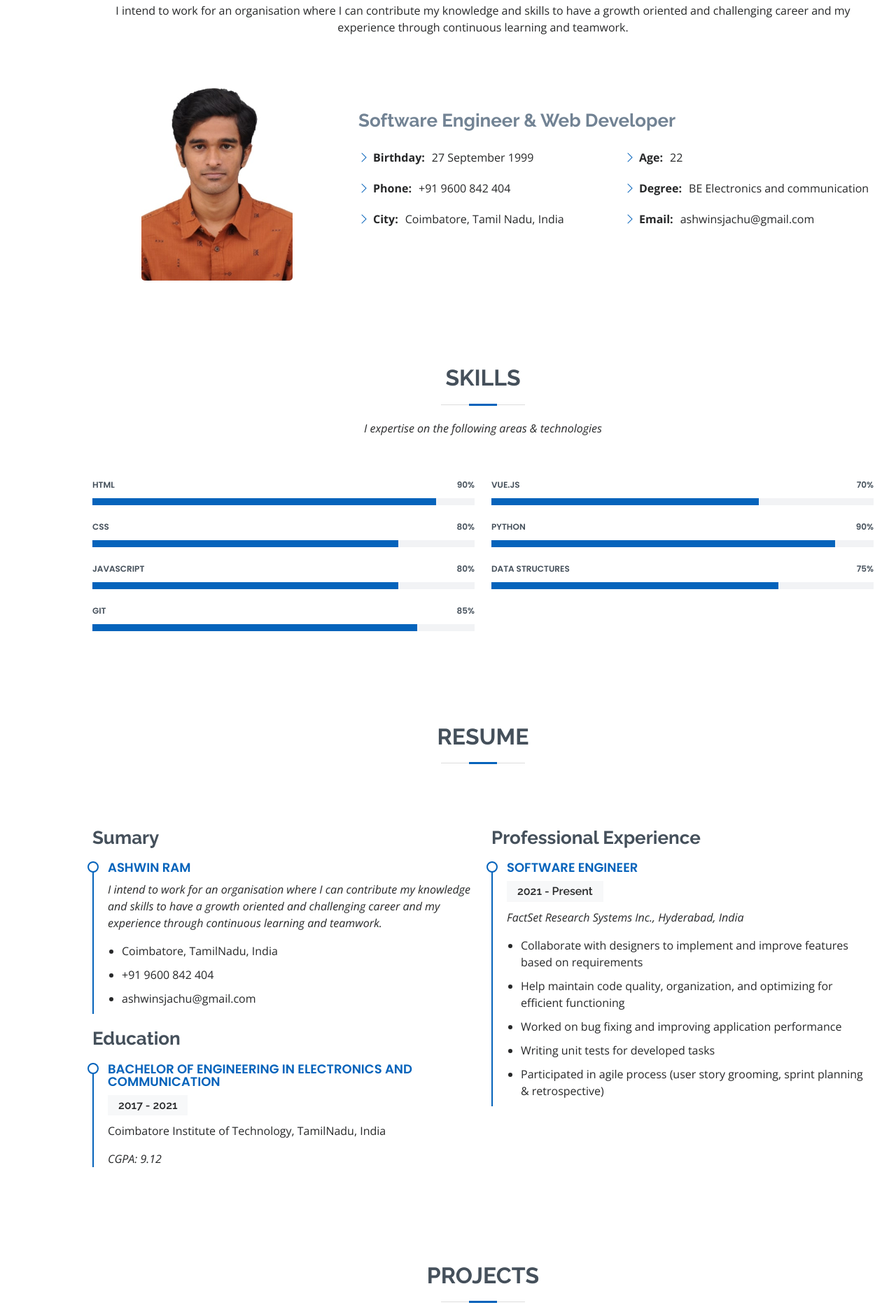
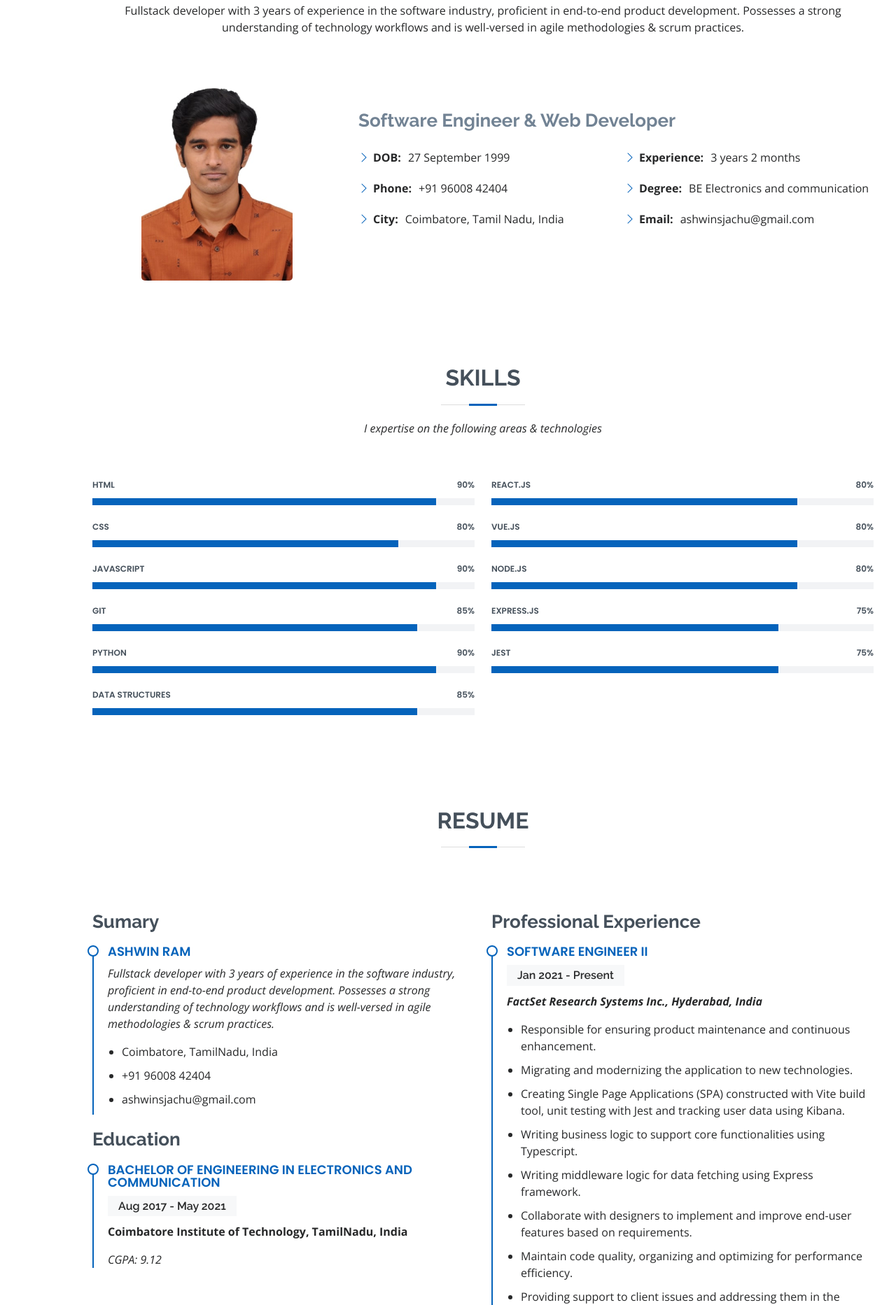
Before and after one commit to aneeshsj/ashwin-ram-portfolio, a plain HTML site: page index.html in a window 1280 px wide. Shown: the part 935-2800 px from the top of the page at 70% size. Drawn offline with nearby package versions, Linux system fonts and the light colour scheme; no server answers.

Commit message:
Update details

```diff
--- a/index.html
+++ b/index.html
@@ -54,10 +54,10 @@
   <section id="hero" class="d-flex flex-column justify-content-center">
     <div class="container" data-aos="zoom-in" data-aos-delay="100">
       <h1>Ashwin Ram</h1>
-      <p>I'm <span class="typed" data-typed-items="Software Engineer, Web Developer"></span></p>
+      <p>Software Engineer at Factset</p>
       <div class="social-links">
-        <a href="https://www.linkedin.com/in/ashwin-ram-33792a14a/" target="_blank" class="linkedin"><i class="bx bxl-linkedin"></i></a>
-        <a href="https://github.com/aneeshsj" target="_blank" class="github"><i class="bx bxl-github"></i></a>
+        <a href="https://www.linkedin.com/in/ashhwinram/" target="_blank" class="linkedin"><i class="bx bxl-linkedin"></i></a>
+        <a href="https://github.com/ashhwinram" target="_blank" class="github"><i class="bx bxl-github"></i></a>
         <a href="https://www.hackerrank.com/1704006_ECE" target="_blank" class="hackerrank"><i class="iconify" data-icon="fa-brands:hackerrank"></i></a>
         <a href="https://mail.google.com/mail/?view=cm&fs=1&to=ashwinsjachu@gmail.com" target="_blank" class="google"><i class="iconify" data-icon="bx:bxl-gmail"></i></a>
       </div>
@@ -75,7 +75,8 @@
 
         <div class="section-title">
           <h2>About</h2>
-          <p>I intend to work for an organisation where I can contribute my knowledge and skills to have a growth oriented and challenging career and my experience through continuous learning and teamwork.</p>
+          <p>Fullstack developer with 3 years of experience in the software industry, proficient in end-to-end product development.
+            Possesses a strong understanding of technology workflows and is well-versed in agile methodologies & scrum practices.</p>
         </div>
 
         <div class="row">
@@ -87,14 +88,14 @@
             <div class="row">
               <div class="col-lg-6">
                 <ul>
-                  <li><i class="bi bi-chevron-right"></i> <strong>Birthday:</strong> <span>27 September 1999</span></li>
-                  <li><i class="bi bi-chevron-right"></i> <strong>Phone:</strong> <span>+91 9600 842 404</span></li>
+                  <li><i class="bi bi-chevron-right"></i> <strong>DOB:</strong> <span>27 September 1999</span></li>
+                  <li><i class="bi bi-chevron-right"></i> <strong>Phone:</strong> <span>+91 96008 42404</span></li>
                   <li><i class="bi bi-chevron-right"></i> <strong>City:</strong> <span>Coimbatore, Tamil Nadu, India</span></li>
                 </ul>
               </div>
               <div class="col-lg-6">
                 <ul>
-                  <li><i class="bi bi-chevron-right"></i> <strong>Age:</strong> <span>22</span></li>
+                  <li><i class="bi bi-chevron-right"></i> <strong>Experience:</strong> <span>3 years 2 months</span></li>
                   <li><i class="bi bi-chevron-right"></i> <strong>Degree:</strong> <span>BE Electronics and communication</span></li>
                   <li><i class="bi bi-chevron-right"></i> <strong>Email:</strong> <span>ashwinsjachu@gmail.com</span></li>
                 </ul>
@@ -182,9 +183,9 @@
             </div>
 
             <div class="progress">
-              <span class="skill">JavaScript <i class="val">80%</i></span>
+              <span class="skill">JavaScript <i class="val">90%</i></span>
               <div class="progress-bar-wrap">
-                <div class="progress-bar" role="progressbar" aria-valuenow="80" aria-valuemin="0" aria-valuemax="100"></div>
+                <div class="progress-bar" role="progressbar" aria-valuenow="90" aria-valuemin="0" aria-valuemax="100"></div>
               </div>
             </div>
 
@@ -192,17 +193,6 @@
               <span class="skill">GIT <i class="val">85%</i></span>
               <div class="progress-bar-wrap">
                 <div class="progress-bar" role="progressbar" aria-valuenow="85" aria-valuemin="0" aria-valuemax="100"></div>
-              </div>
-            </div>
-
-          </div>
-
-          <div class="col-lg-6">
-
-            <div class="progress">
-              <span class="skill">Vue.js <i class="val">70%</i></span>
-              <div class="progress-bar-wrap">
-                <div class="progress-bar" role="progressbar" aria-valuenow="70" aria-valuemin="0" aria-valuemax="100"></div>
               </div>
             </div>
 
@@ -214,7 +204,46 @@
             </div>
 
             <div class="progress">
-              <span class="skill">Data structures <i class="val">75%</i></span>
+              <span class="skill">Data structures <i class="val">85%</i></span>
+              <div class="progress-bar-wrap">
+                <div class="progress-bar" role="progressbar" aria-valuenow="85" aria-valuemin="0" aria-valuemax="100"></div>
+              </div>
+            </div>
+
+          </div>
+
+          <div class="col-lg-6">
+
+            <div class="progress">
+              <span class="skill">React.js <i class="val">80%</i></span>
+              <div class="progress-bar-wrap">
+                <div class="progress-bar" role="progressbar" aria-valuenow="80" aria-valuemin="0" aria-valuemax="100"></div>
+              </div>
+            </div>
+
+            <div class="progress">
+              <span class="skill">Vue.js <i class="val">80%</i></span>
+              <div class="progress-bar-wrap">
+                <div class="progress-bar" role="progressbar" aria-valuenow="80" aria-valuemin="0" aria-valuemax="100"></div>
+              </div>
+            </div>
+
+            <div class="progress">
+              <span class="skill">Node.js <i class="val">80%</i></span>
+              <div class="progress-bar-wrap">
+                <div class="progress-bar" role="progressbar" aria-valuenow="80" aria-valuemin="0" aria-valuemax="100"></div>
+              </div>
+            </div>
+
+            <div class="progress">
+              <span class="skill">Express.js <i class="val">75%</i></span>
+              <div class="progress-bar-wrap">
+                <div class="progress-bar" role="progressbar" aria-valuenow="75" aria-valuemin="0" aria-valuemax="100"></div>
+              </div>
+            </div>
+
+            <div class="progress">
+              <span class="skill">Jest <i class="val">75%</i></span>
               <div class="progress-bar-wrap">
                 <div class="progress-bar" role="progressbar" aria-valuenow="75" aria-valuemin="0" aria-valuemax="100"></div>
               </div>
@@ -240,10 +269,11 @@
             <h3 class="resume-title">Sumary</h3>
             <div class="resume-item pb-0">
               <h4>Ashwin Ram</h4>
-              <p><em>I intend to work for an organisation where I can contribute my knowledge and skills to have a growth oriented and challenging career and my experience through continuous learning and teamwork.</em></p>
+              <p><em>Fullstack developer with 3 years of experience in the software industry, proficient in end-to-end product development.
+                Possesses a strong understanding of technology workflows and is well-versed in agile methodologies & scrum practices.</em></p>
               <ul>
                 <li>Coimbatore, TamilNadu, India</li>
-                <li>+91 9600 842 404</li>
+                <li>+91 96008 42404</li>
                 <li>ashwinsjachu@gmail.com</li>
               </ul>
             </div>
@@ -257,8 +287,8 @@
             </div> -->
             <div class="resume-item">
               <h4>Bachelor of Engineering in Electronics and communication</h4>
-              <h5>2017 - 2021</h5>
-              <p>Coimbatore Institute of Technology, TamilNadu, India</p>
+              <h5>Aug 2017 - May 2021</h5>
+              <p><b>Coimbatore Institute of Technology, TamilNadu, India</b></p>
               <p><em>CGPA: 9.12</em></p>
             </div>
           </div>
@@ -276,15 +306,19 @@
               </ul>
             </div> -->
             <div class="resume-item">
-              <h4>Software Engineer</h4>
-              <h5>2021 - Present</h5>
-              <p><em>FactSet Research Systems Inc., Hyderabad, India</em></p>
+              <h4>Software Engineer II</h4>
+              <h5>Jan 2021 - Present</h5>
+              <p><em><b>FactSet Research Systems Inc., Hyderabad, India</b></em></p>
               <ul>
-                <li>Collaborate with designers to implement and improve features based on requirements</li>
-                <li>Help maintain code quality, organization, and optimizing for efficient functioning</li>
-                <li>Worked on bug fixing and improving application performance</li>
-                <li>Writing unit tests for developed tasks</li>
-                <li>Participated in agile process (user story grooming, sprint planning & retrospective)</li>
+                <li>Responsible for ensuring product maintenance and continuous enhancement.</li>
+                <li>Migrating and modernizing the application to new technologies.</li>
+                <li>Creating Single Page Applications (SPA) constructed with Vite build tool, unit testing with Jest and tracking user
+                data using Kibana.</li>
+                <li>Writing business logic to support core functionalities using Typescript.</li>
+                <li>Writing middleware logic for data fetching using Express framework.</li>
+                <li>Collaborate with designers to implement and improve end-user features based on requirements.</li>
+                <li>Maintain code quality, organizing and optimizing for performance efficiency.</li>
+                <li>Providing support to client issues and addressing them in the development perspective.</li>
               </ul>
             </div>
           </div>
@@ -456,12 +490,22 @@
 
         <div class="row">
 
+          <div class="col-lg-4 col-md-6 d-flex align-items-stretch mt-4 mt-lg-0" data-aos="zoom-in" data-aos-delay="300">
+            <div class="icon-box iconbox-pink">
+              <div class="icon">
+                <i class="bx bx-check"></i>
+              </div>
+              <h4><a href="https://github.com/ashhwinram/todolist" target="_blank">Todolist</a></h4>
+              <p>A web application hosted live created using React + Express + Mysql to track the day to day activities.</p>
+            </div>
+          </div>
+
           <div class="col-lg-4 col-md-6 d-flex align-items-stretch" data-aos="zoom-in" data-aos-delay="100">
             <div class="icon-box iconbox-blue">
               <div class="icon">
                 <i class="bx bx-layer"></i>
               </div>
-              <h4><a href="https://github.com/aneeshsj/E-Scale" target="_blank">E-Scale</a></h4>
+              <h4><a href="https://github.com/ashhwinram/E-Scale" target="_blank">E-Scale</a></h4>
               <p>An electronic devie capable of measuring various length parameters using embedded system and finite state machine</p>
             </div>
           </div>
@@ -471,18 +515,8 @@
               <div class="icon">
                 <i class="bx bx-file"></i>
               </div>
-              <h4><a href="https://github.com/aneeshsj/Calculator" target="_blank">Calculator</a></h4>
+              <h4><a href="https://github.com/ashhwinram/Calculator" target="_blank">Calculator</a></h4>
               <p>A calculator mobile app with all basic mathematical functions deesigned using Kivy-Python</p>
-            </div>
-          </div>
-
-          <div class="col-lg-4 col-md-6 d-flex align-items-stretch mt-4 mt-lg-0" data-aos="zoom-in" data-aos-delay="300">
-            <div class="icon-box iconbox-pink">
-              <div class="icon">
-                <i class="bx bx-layer"></i>
-              </div>
-              <h4><a href="https://github.com/aneeshsj/Tic-tac-toe" target="_blank">Tic-tac-toe</a></h4>
-              <p>Tic-tac-toe is a game for two players who take turns marking the spaces in a three-by-three grid with X or O. Designed using Python</p>
             </div>
           </div>
 
@@ -683,8 +717,8 @@
     <div class="container">
       <h3>Ashwin Ram</h3>
       <div class="social-links">
-        <a href="https://www.linkedin.com/in/ashwin-ram-33792a14a/" target="_blank" class="linkedin"><i class="bx bxl-linkedin"></i></a>
-        <a href="https://github.com/aneeshsj" target="_blank" class="github"><i class="bx bxl-github"></i></a>
+        <a href="https://www.linkedin.com/in/ashhwinram/" target="_blank" class="linkedin"><i class="bx bxl-linkedin"></i></a>
+        <a href="https://github.com/ashhwinram" target="_blank" class="github"><i class="bx bxl-github"></i></a>
         <a href="https://www.hackerrank.com/1704006_ECE" target="_blank" class="hackerrank"><i class="iconify" data-icon="fa-brands:hackerrank"></i></a>
         <a href="https://mail.google.com/mail/?view=cm&fs=1&to=ashwinsjachu@gmail.com" target="_blank" class="google"><i class="iconify" data-icon="bx:bxl-gmail"></i></a>
       </div>
```
Also changed, not shown: 2 other files.
